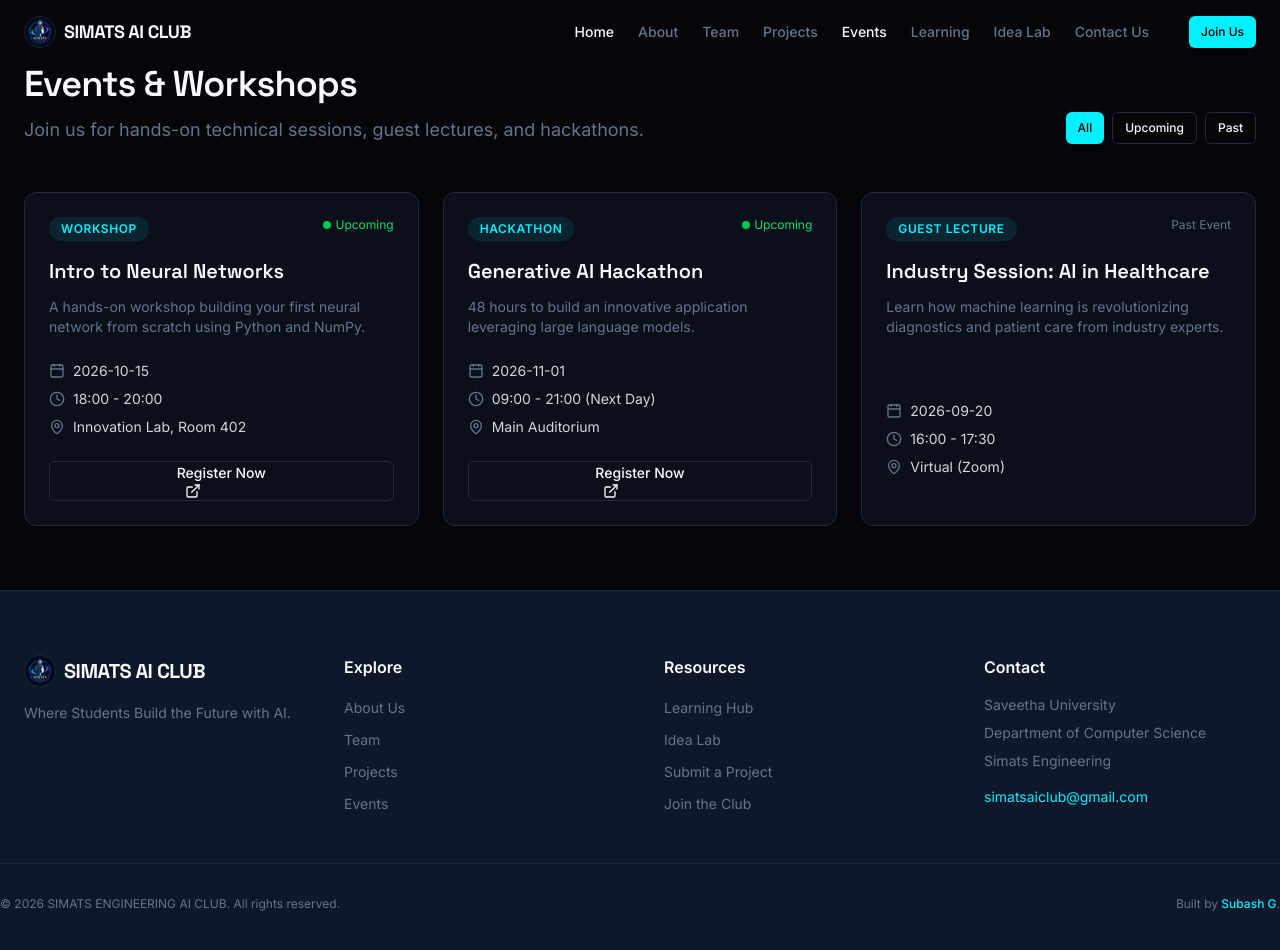
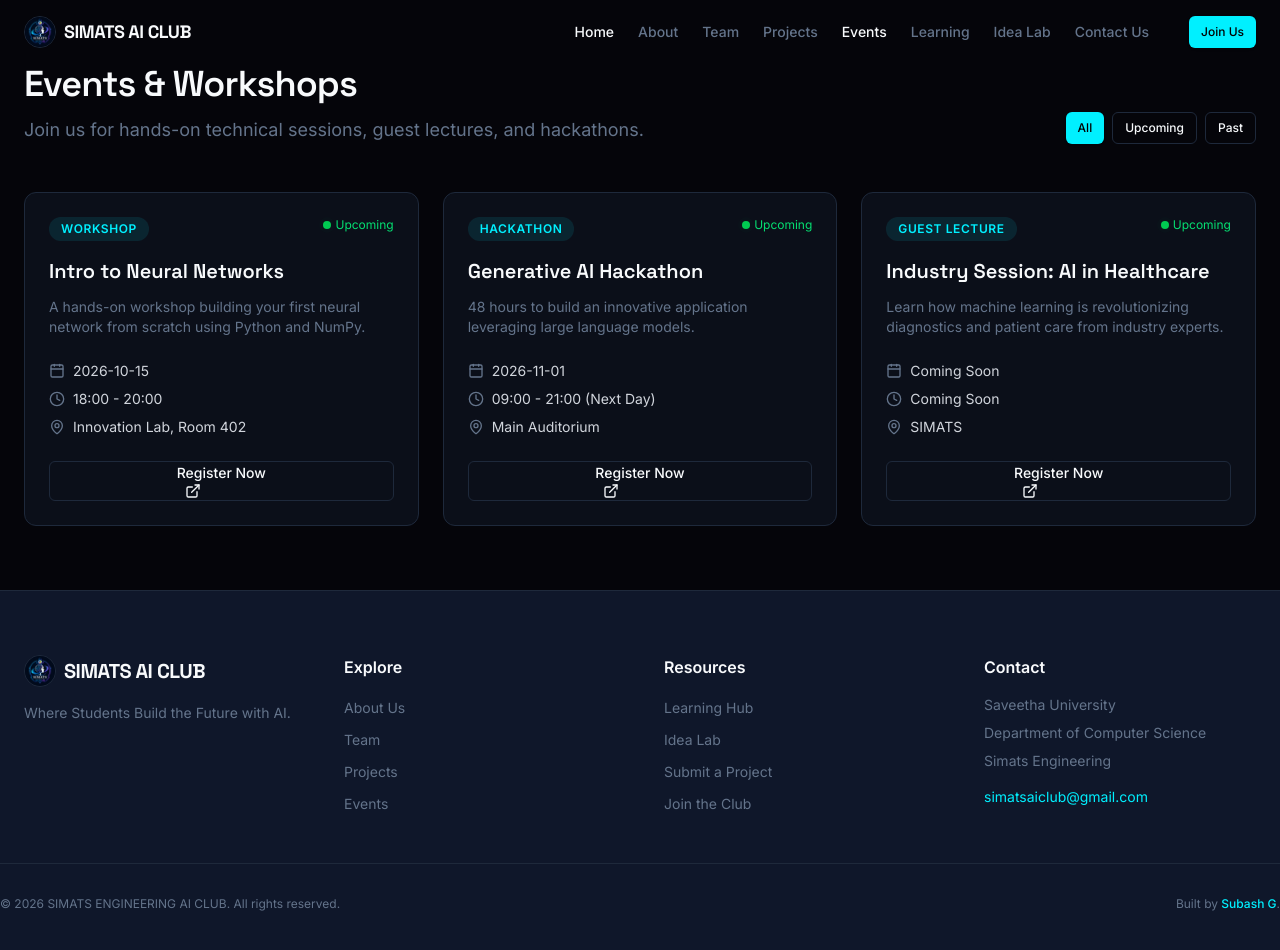
Before and after one commit to Subash071/simats-ai-club, a React (Vite) app: page /events in a window 1280 px wide. Shown: the top 950 px of the page. Built offline with nearby package versions, Linux system fonts and the light colour scheme.

Commit message:
Updated website

```diff
--- a/src/data/events.ts
+++ b/src/data/events.ts
@@ -45,12 +45,13 @@ export const events: Event[] = [
     id: "evt-3",
     title: "Industry Session: AI in Healthcare",
     type: "Guest Lecture",
-    date: "2026-09-20",
-    time: "16:00 - 17:30",
-    location: "Virtual (Zoom)",
+    date: "Coming Soon",
+    time: "Coming Soon",
+    location: "SIMATS",
     description: "Learn how machine learning is revolutionizing diagnostics and patient care from industry experts.",
-    registrationOpen: false,
+    registrationOpen: true,
+    registrationLink: "https://forms.google.com",
     image: "",
-    past: true,
+    past: false,
   }
 ];
--- a/src/data/team.ts
+++ b/src/data/team.ts
@@ -22,7 +22,7 @@ export const team: TeamMember[] = [
     name: "Dr. S. Joshua Kumaresan",
     role: "Faculty Advisor",
     category: "FACULTY",
-    department: "Dept of CSE",
+    department: "Dept of ECE",
     image: "/team/faculty.jpg",
     bio: "Guiding students toward practical AI learning, research, and innovation. Mentoring the community in academic and technical excellence.",
     focus: ["Machine Learning", "Academic Research", "Systems Engineering"],
```
